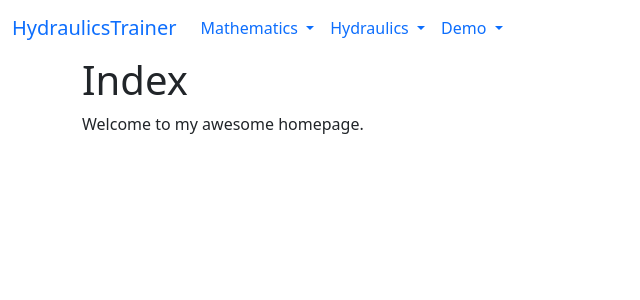
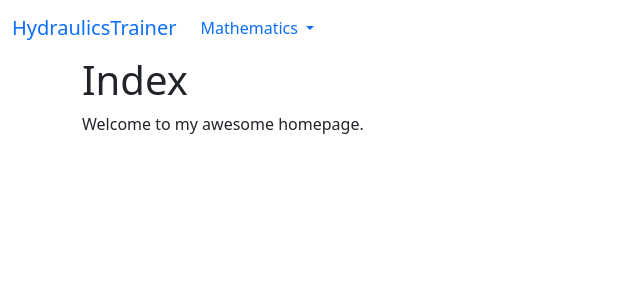
Before and after one commit to poettler-ric/ezprobs, a Flask app: page / in a window 1280 px wide. Shown: the top 300 px of the page, without its empty margins (0-640 px from the left). Run offline with Flask 2, Linux system fonts and the light colour scheme; some libraries are stand-ins or nearby versions.

Commit message:
Code cleanup

```diff
--- a/hydraulicstrainer/templates/base.html
+++ b/hydraulicstrainer/templates/base.html
@@ -36,16 +36,6 @@
                 </li>
                 {% endfor%}
 
-                <li class="nav-item dropdown">
-                  <a class="nav-link dropdown-toggle" role="button" data-bs-toggle="dropdown">
-                    Demo
-                  </a>
-                  <ul class="dropdown-menu">
-                    <li><a class="dropdown-item" href="/demo/mpl">matplotlib</a></li>
-                    <li><a class="dropdown-item" href="/demo/svg">SVG</a></li>
-                  </ul>
-                </li>
-
               </ul>
             </div>
 
```
Also changed, not shown: hydraulicstrainer/__init__.py (+0 -8 lines).
